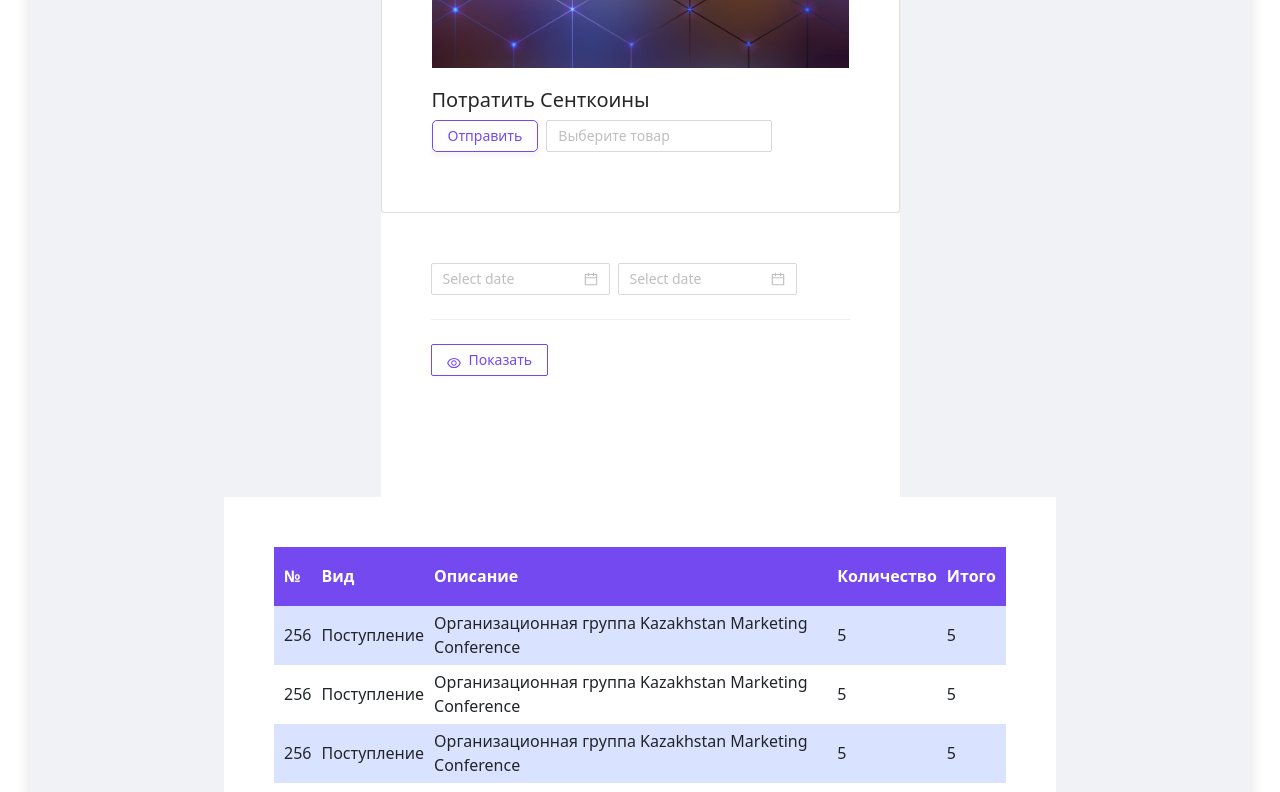
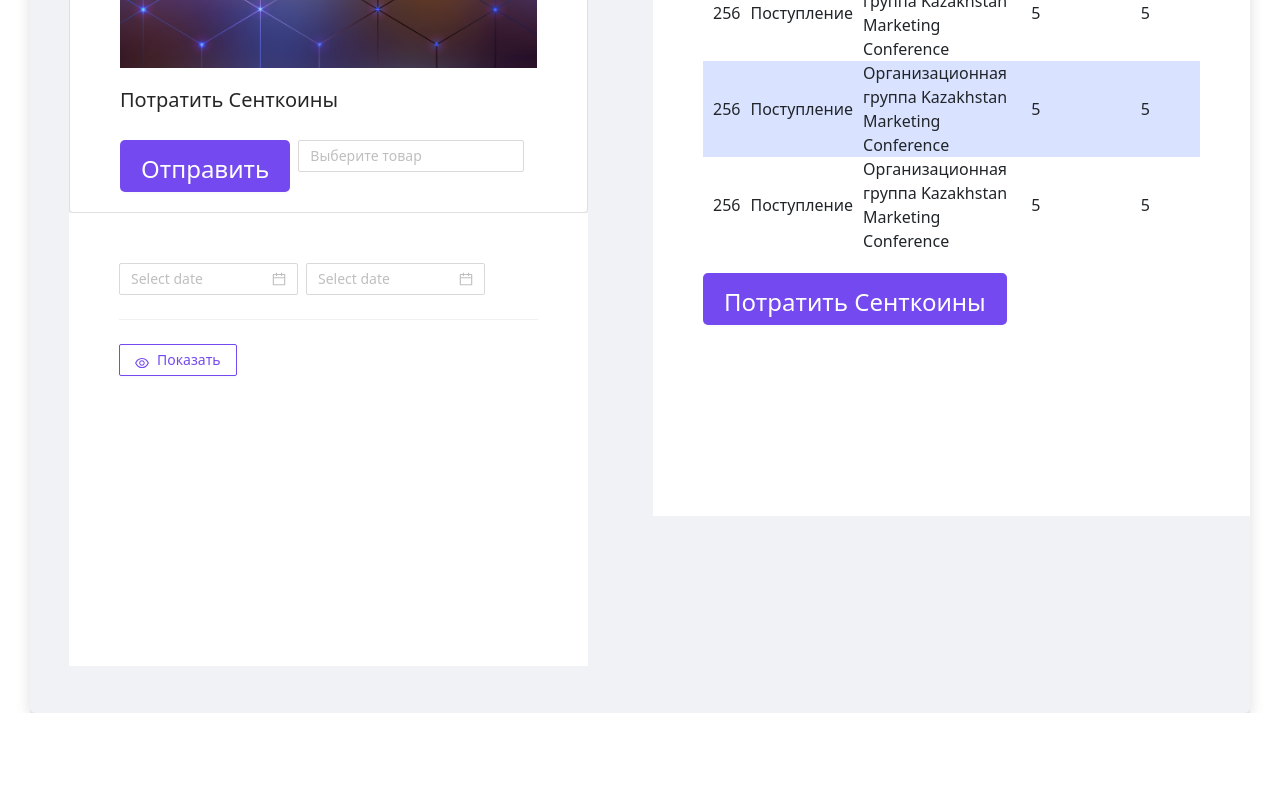
Before and after one commit to FallenStarrr/mycic-new-design, a React (Create React App) app: page /aboutme in a window 1280 px wide. Shown: the part 1420-2212 px from the top of the page. After the commit the page ends 2133 px from the top, so only its background shows below. Built offline with nearby package versions, Linux system fonts and the light colour scheme.

Commit message:
МСК-12 btn  wrong paggings fix

```diff
--- a/src/App.css
+++ b/src/App.css
@@ -77,35 +77,6 @@ body {
   height: 100vh;
 }
 
-.white-section {
-  background: white;
-  width: 700px;
-  padding: 50px;
-  margin: auto;
-}
-
-.white-section-1 {
-  width: 975px;
-  height: 118px;
-  margin-left: 20px;
-  margin: auto;
-}
-
-.white-section-2 {
-  margin-top: 117px;
-  margin-bottom: 47px;
-  margin-right: 490px;
-}
-
-.white-section-2-card {
-  width: 832px;
-  height: 756px;
-}
-
-.white-section-2-card-small {
-  width: 519px;
-  height: 453px;
-}
 
 .show-btn {
   border: 1px solid #7449ef !important;
--- a/src/pages/Aboutme.tsx
+++ b/src/pages/Aboutme.tsx
@@ -152,7 +152,7 @@ export function Aboutme() {
 
       <Row gutter={26} className="white-section-2">
 
-        <Col sm={24} xs={24}>
+        <Col sm={24} xs={24} lg={12}>
 
 
           <section className="white-section white-section-2-card-small card">
@@ -177,7 +177,7 @@ export function Aboutme() {
             </div>
             <div style={{marginTop: '20px'}}>
             <h5>Потратить Сенткоины</h5>
-            <Space><Button style={{borderColor: '#7449EF', color: '#7449EF', boxShadow: '0px 4px 3px 1px rgba(0, 0, 0, 0.03)', borderRadius: '5px'}}>Отправить</Button>
+            <Space><Button className="btn" >Отправить</Button>
             <Input  placeholder="Выберите товар" />
             </Space>
 
@@ -188,7 +188,7 @@ export function Aboutme() {
 
           <section
             className="white-section white-section-2-card-small"
-            style={{ height: "284px" }}
+
           >
             <Space>
               <DatePicker />
@@ -202,7 +202,7 @@ export function Aboutme() {
           </section>
         </Col>
 
-        <Col sm={24} xs={24}>
+        <Col sm={24} xs={24}  lg={12}>
           <section
             className="white-section white-section-2-card "
 
--- a/src/styles/about-me.css
+++ b/src/styles/about-me.css
@@ -29,10 +29,43 @@ table {
   }
 
   .btn {
-    background: #7449EF;
-    padding: 1px 13px 40px 14px;
-    font-size: 24px;
-    color: #fff;
-    border-radius: 5px;
-    margin-top: 20px;
+    background: #7449EF !important;
+    padding: 10px 20px 40px !important;
+    font-size: 24px !important;
+    color: #fff !important;
+    border-radius: 5px !important;
+    margin-top: 20px !important;
   }
+
+
+
+  .white-section {
+    background: white;
+    width: 700px;
+    padding: 50px;
+    margin: auto;
+    max-width: 100%;
+  }
+
+  .white-section-1 {
+    width: 975px;
+    height: 118px;
+    margin-left: 20px;
+    margin: auto;
+  }
+
+  .white-section-2 {
+    margin-top: 117px;
+    margin-bottom: 47px;
+    margin-right: 490px;
+  }
+
+  .white-section-2-card {
+    width: 832px;
+    height: 756px;
+  }
+
+  .white-section-2-card-small {
+    width: 519px;
+    height: 453px;
+  }
```
